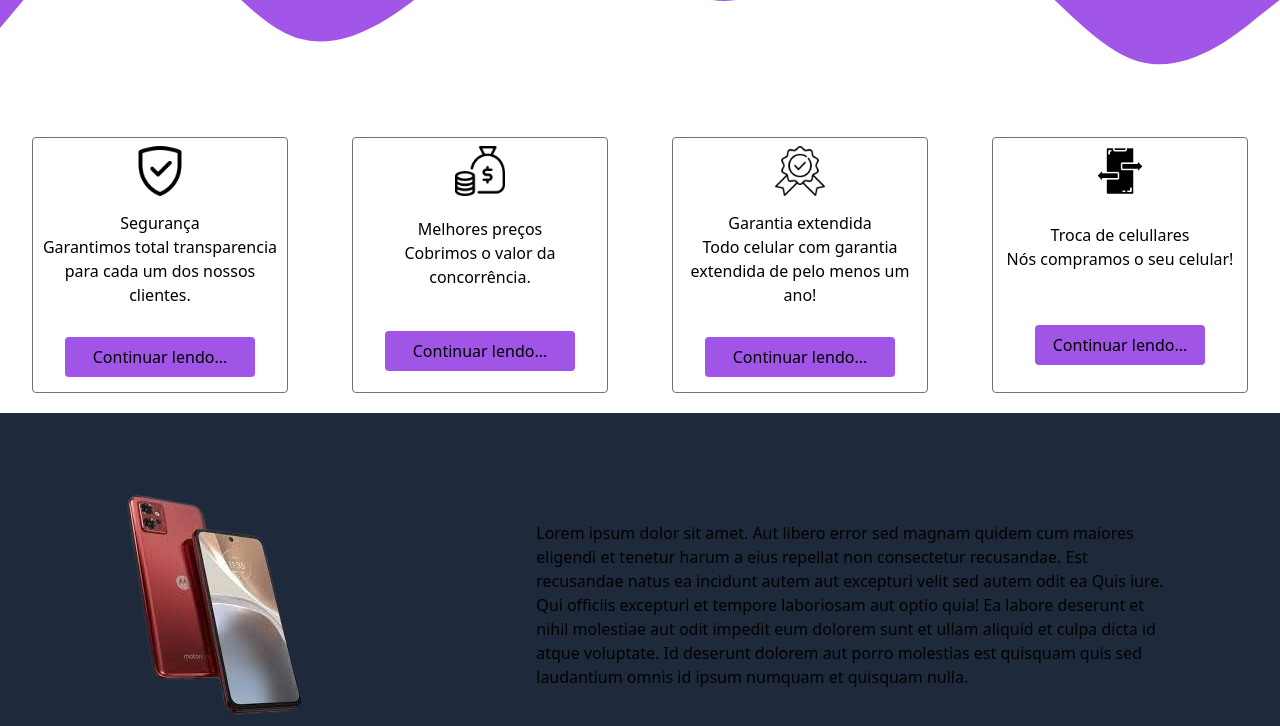
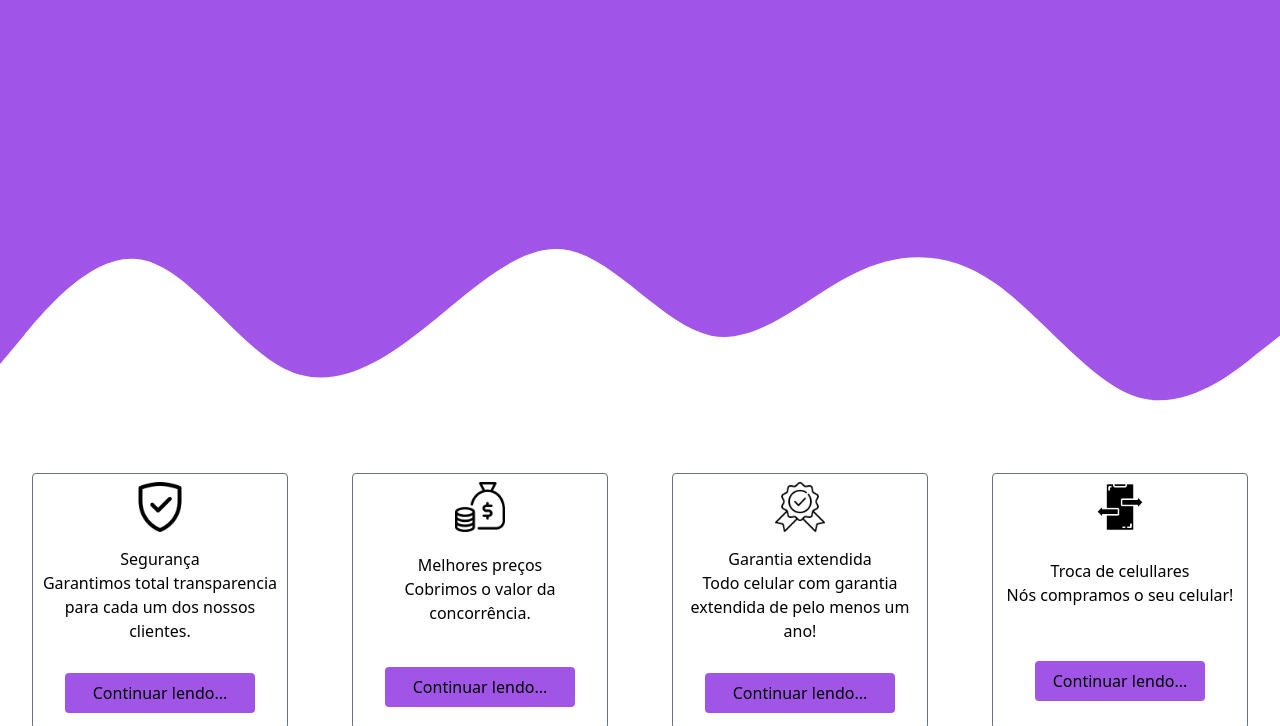
Before and after one commit to ItaloMirandaSantiago/landingPage, a website: page src/index.html in a window 1280 px wide. Shown: the part 351-1077 px from the top of the page. Drawn offline with Linux system fonts and the light colour scheme.

Commit message:
ajuste min

```diff
--- a/src/index.html
+++ b/src/index.html
@@ -12,7 +12,7 @@
 </head>
 <body>
     <div>
-            <div class=" flex-grow flex flex-col justify-between image">
+            <div class=" flex-grow flex flex-col justify-between image h-screen">
                 <div class="flex justify-around justify-items-center items-center h-16 roboto">
                     <div class="flex justify-center w-1/2">
                         <p>Logo da marca</p>
```
Also changed, not shown: src/output.css.
